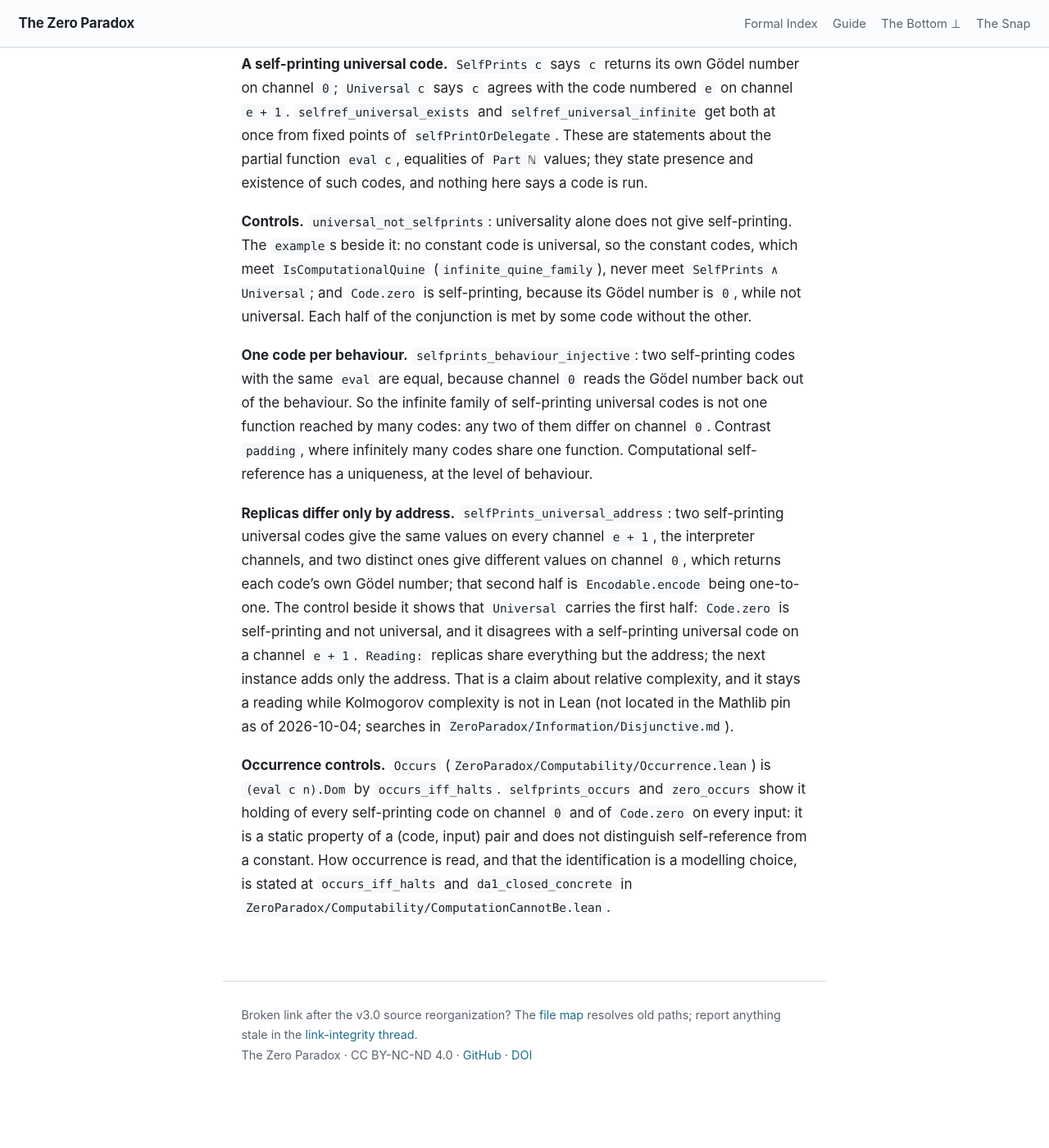
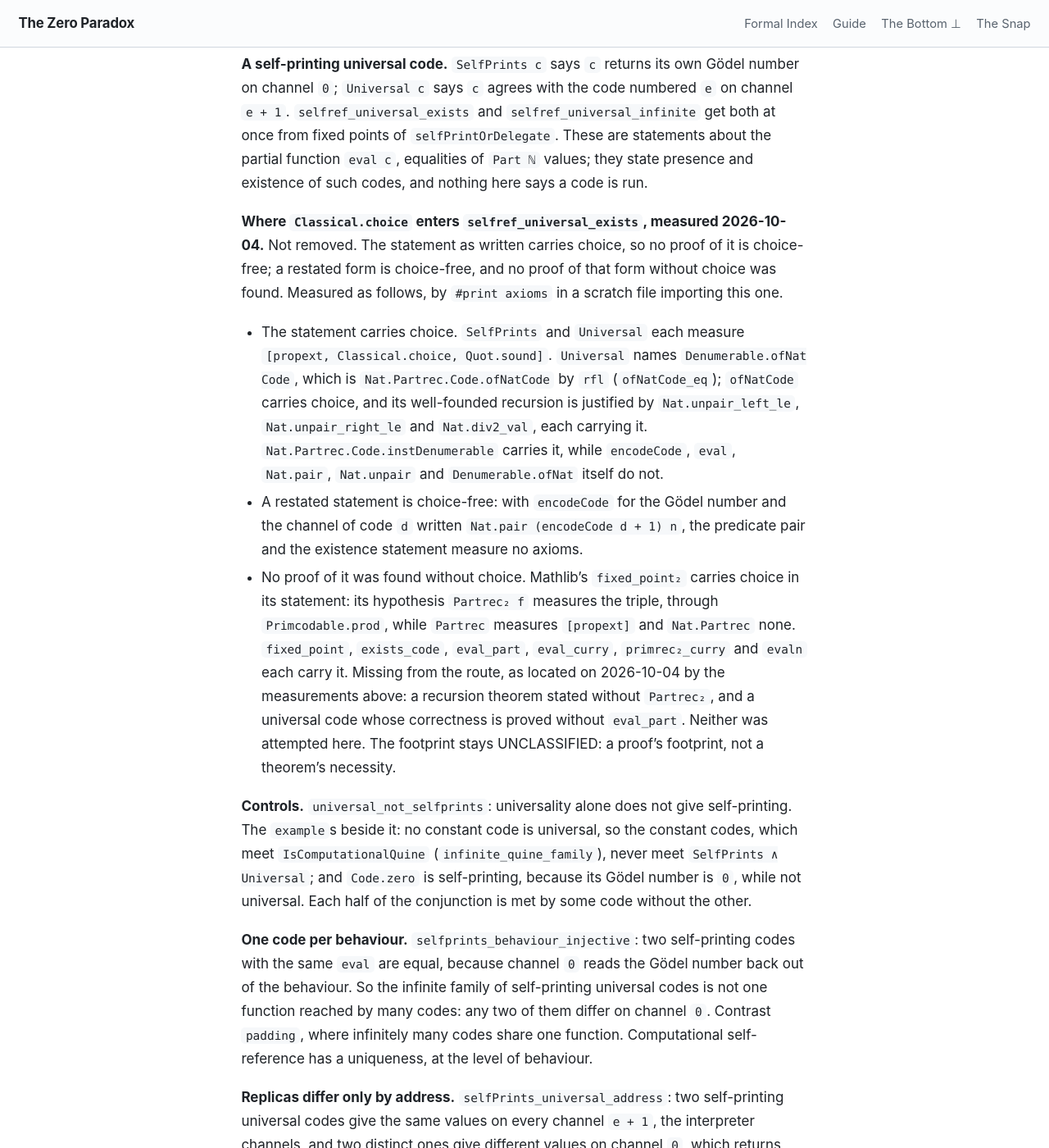
Before and after one commit to timbrigham/ZeroParadox, a Jekyll site: the page built from ZeroParadox/Computability/Kleene.md, in a window 1280 px wide and 1400 px high, scrolled down 2785 px. Shown: the whole window at 82% size. Built offline with Jekyll 4.4.1, drawn with Linux system fonts in a browser that asks for light colours; our own code applies the rules of GitHub Pages for plain Markdown files; before the commit the page ends 4132 px from its top, so only the background shows below that.

Commit message:
Kleene.md § VIII: measured where choice enters selfref_universal_exists
Choice does not drop. The statement carries it (Universal via ofNatCode,
whose termination uses Nat.unpair_left_le and friends; SelfPrints via
instDenumerable). A restatement through encodeCode is axiom-free as a
statement, and fixed_point₂'s own hypothesis Partrec₂ carries choice through
Primcodable.prod, so no choice-free proof was found. Measured note only.

Co-Authored-By: Claude Opus 5.5 (1M context) <noreply@anthropic.com>
Claude-Session: https://claude.ai/code/session_01M7PxaZmdYwacRczCRPuVWC

```diff
--- a/ZeroParadox/Computability/Kleene.md
+++ b/ZeroParadox/Computability/Kleene.md
@@ -97,6 +97,28 @@ points of `selfPrintOrDelegate`. These are statements about the partial function
 equalities of `Part ℕ` values; they state presence and existence of such codes, and nothing
 here says a code is run.
 
+**Where `Classical.choice` enters `selfref_universal_exists`, measured 2026-10-04.** Not
+removed. The statement as written carries choice, so no proof of it is choice-free; a restated
+form is choice-free, and no proof of that form without choice was found. Measured as follows,
+by `#print axioms` in a scratch file importing this one.
+- The statement carries choice. `SelfPrints` and `Universal` each measure
+  `[propext, Classical.choice, Quot.sound]`. `Universal` names `Denumerable.ofNat Code`, which is
+  `Nat.Partrec.Code.ofNatCode` by `rfl` (`ofNatCode_eq`); `ofNatCode` carries choice, and its
+  well-founded recursion is justified by `Nat.unpair_left_le`, `Nat.unpair_right_le` and
+  `Nat.div2_val`, each carrying it. `Nat.Partrec.Code.instDenumerable` carries it, while
+  `encodeCode`, `eval`, `Nat.pair`, `Nat.unpair` and `Denumerable.ofNat` itself do not.
+- A restated statement is choice-free: with `encodeCode` for the Gödel number and the channel
+  of code `d` written `Nat.pair (encodeCode d + 1) n`, the predicate pair and the existence
+  statement measure no axioms.
+- No proof of it was found without choice. Mathlib's `fixed_point₂` carries choice in its
+  statement: its hypothesis `Partrec₂ f` measures the triple, through `Primcodable.prod`, while
+  `Partrec` measures `[propext]` and `Nat.Partrec` none. `fixed_point`, `exists_code`,
+  `eval_part`, `eval_curry`, `primrec₂_curry` and `evaln` each carry it. Missing from the
+  route, as located on 2026-10-04 by the measurements above: a recursion theorem stated
+  without `Partrec₂`, and a universal code whose correctness is proved without `eval_part`.
+  Neither was attempted here. The footprint stays
+  UNCLASSIFIED: a proof's footprint, not a theorem's necessity.
+
 **Controls.** `universal_not_selfprints`: universality alone does not give self-printing.
 The `example`s beside it: no constant code is universal, so the constant codes, which meet
 `IsComputationalQuine` (`infinite_quine_family`), never meet `SelfPrints ∧ Universal`; and
```
